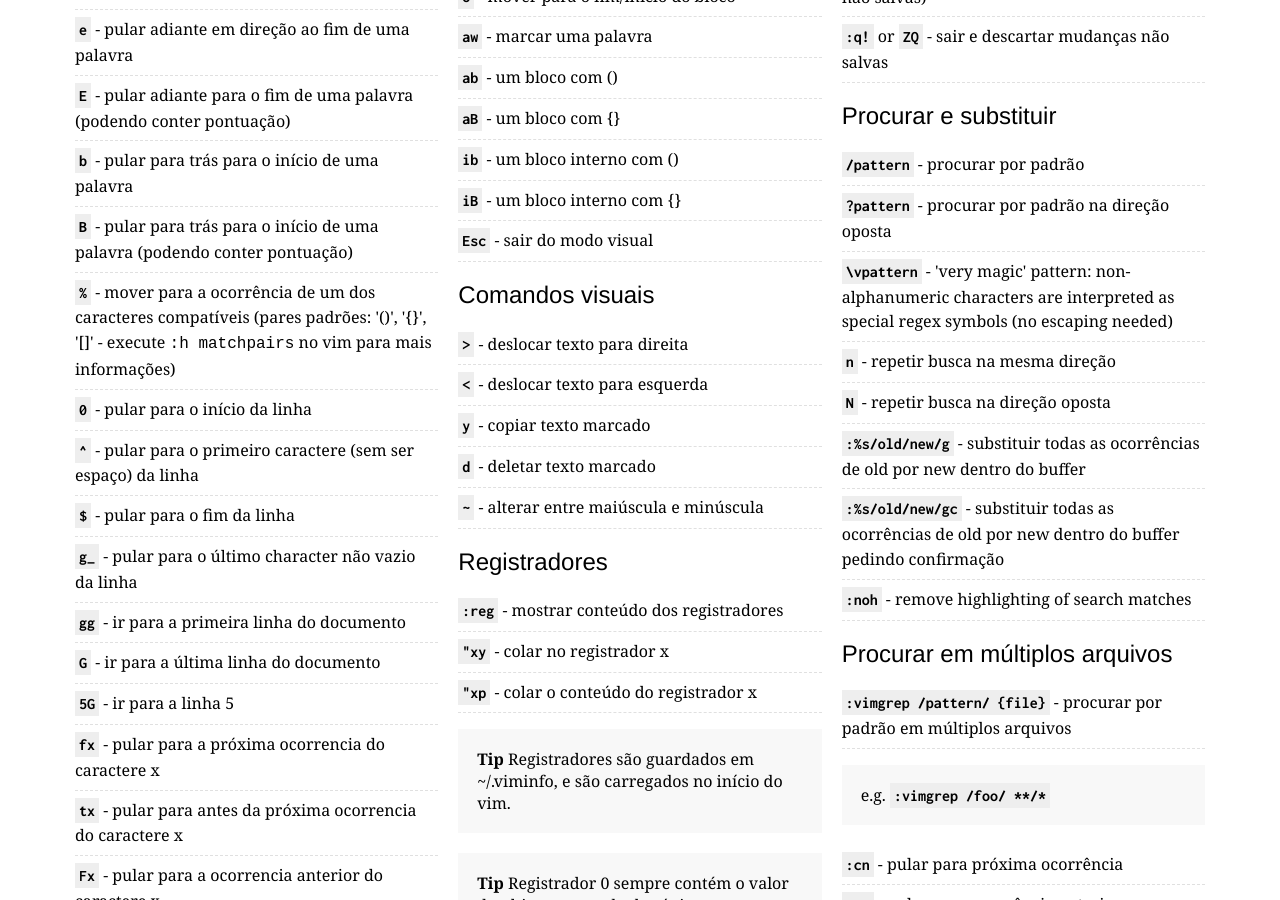
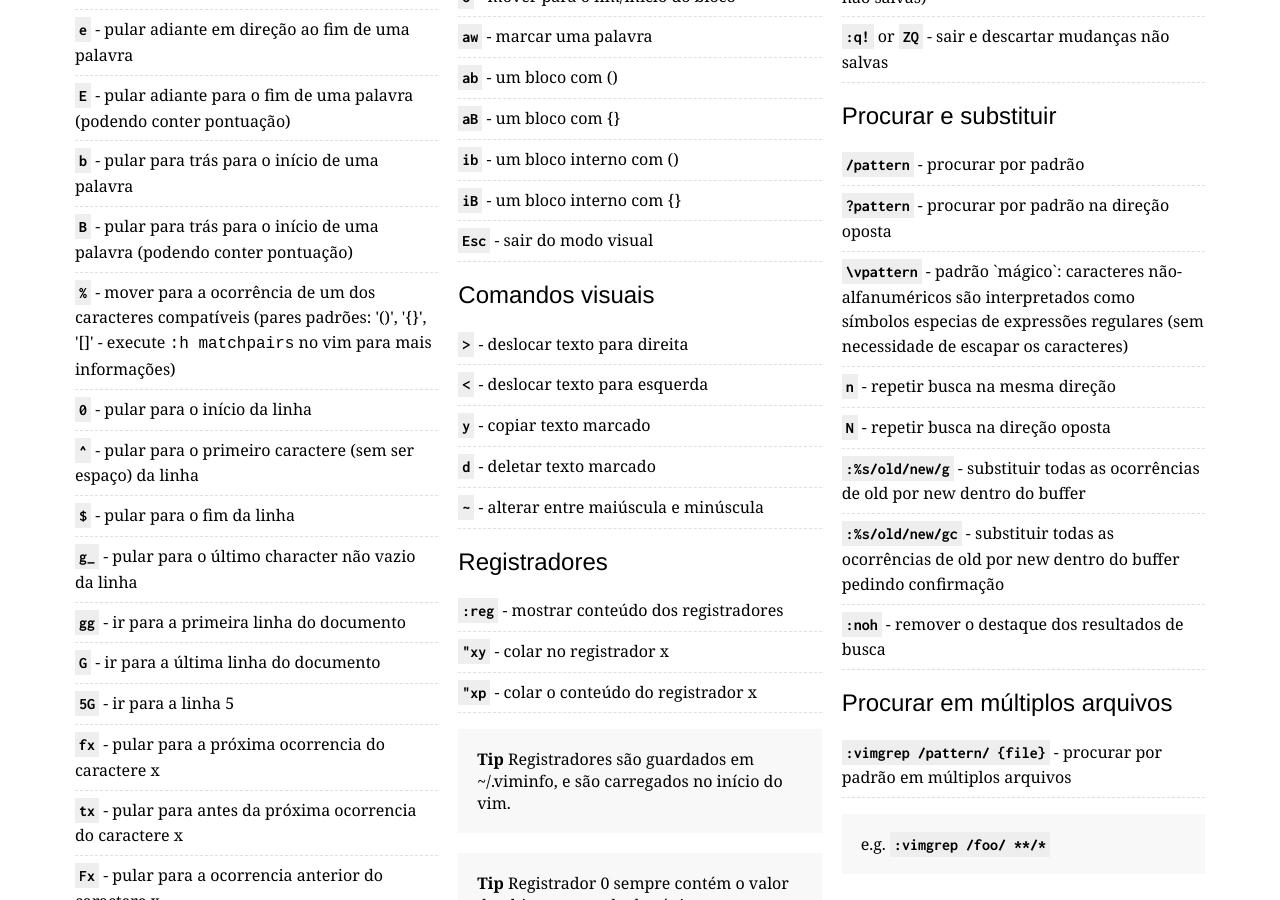
Before and after one commit to rtorr/vim-cheat-sheet, a Jekyll site: the page built from lang/pt_br/index.html, in a window 1280 px wide and 900 px high, scrolled down 922 px. Built offline with Jekyll 4.4.1, drawn with Linux system fonts in a browser that asks for light colours.

Commit message:
Translate search and replace section

```diff
--- a/lang/pt_br/index.html
+++ b/lang/pt_br/index.html
@@ -160,12 +160,12 @@ searchAndReplace:
   commands:
     forwardSlashPattern: "procurar por padrão"
     questionMarkPattern: "procurar por padrão na direção oposta"
-    backslashVpattern: "'very magic' pattern: non-alphanumeric characters are interpreted as special regex symbols (no escaping needed)"
+    backslashVpattern: "padrão `mágico`: caracteres não-alfanuméricos são interpretados como símbolos especias de expressões regulares (sem necessidade de escapar os caracteres)"
     n: "repetir busca na mesma direção"
     N: "repetir busca na direção oposta"
     colonPercentForwardSlashOldForwardSlashNewForwardSlashg: "substituir todas as ocorrências de old por new dentro do buffer"
     colonPercentForwardSlashOldForwardSlashNewForwardSlashgc: "substituir todas as ocorrências de old por new dentro do buffer pedindo confirmação"
-    colonnoh: "remove highlighting of search matches"
+    colonnoh: "remover o destaque dos resultados de busca"
 
 searchMultipleFiles:
   title: "Procurar em múltiplos arquivos"
```
